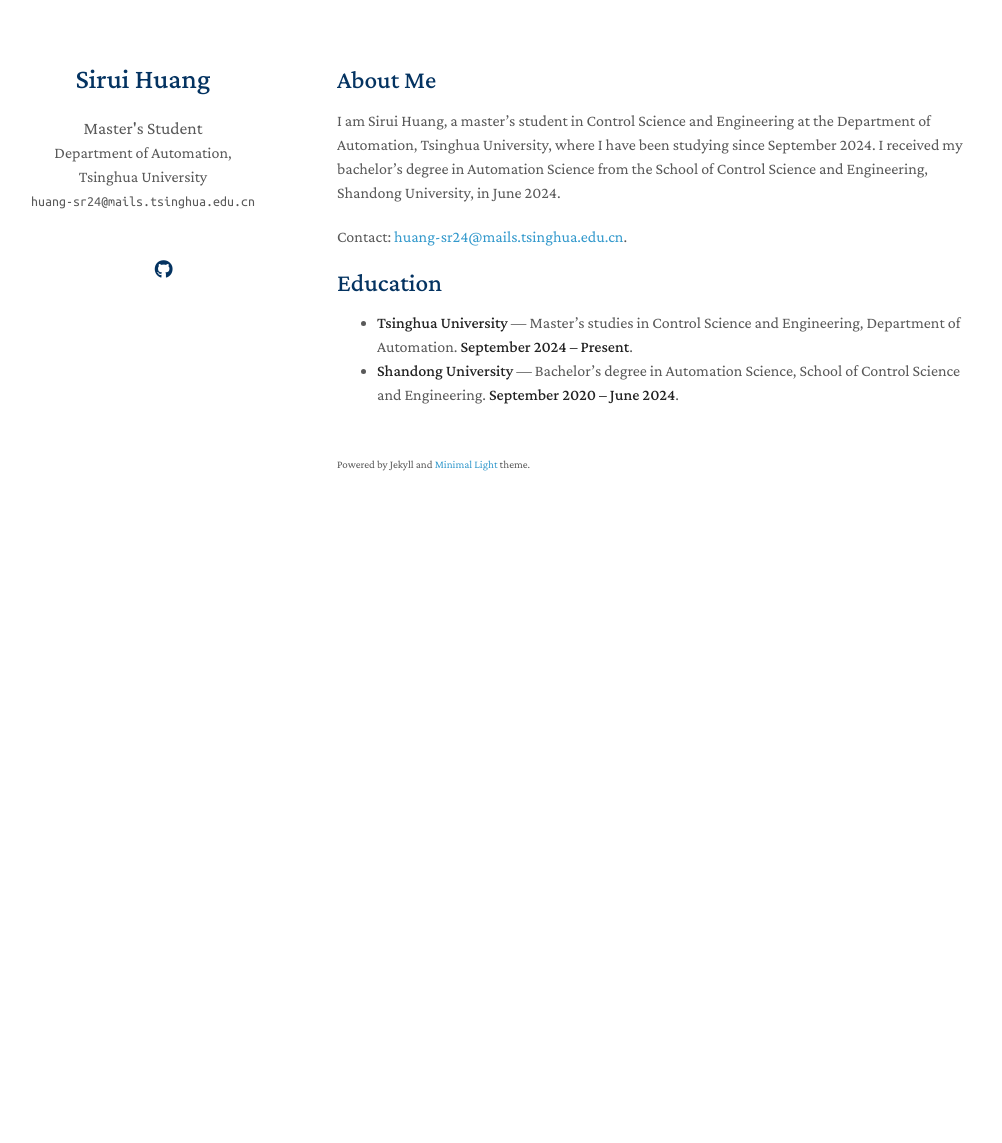
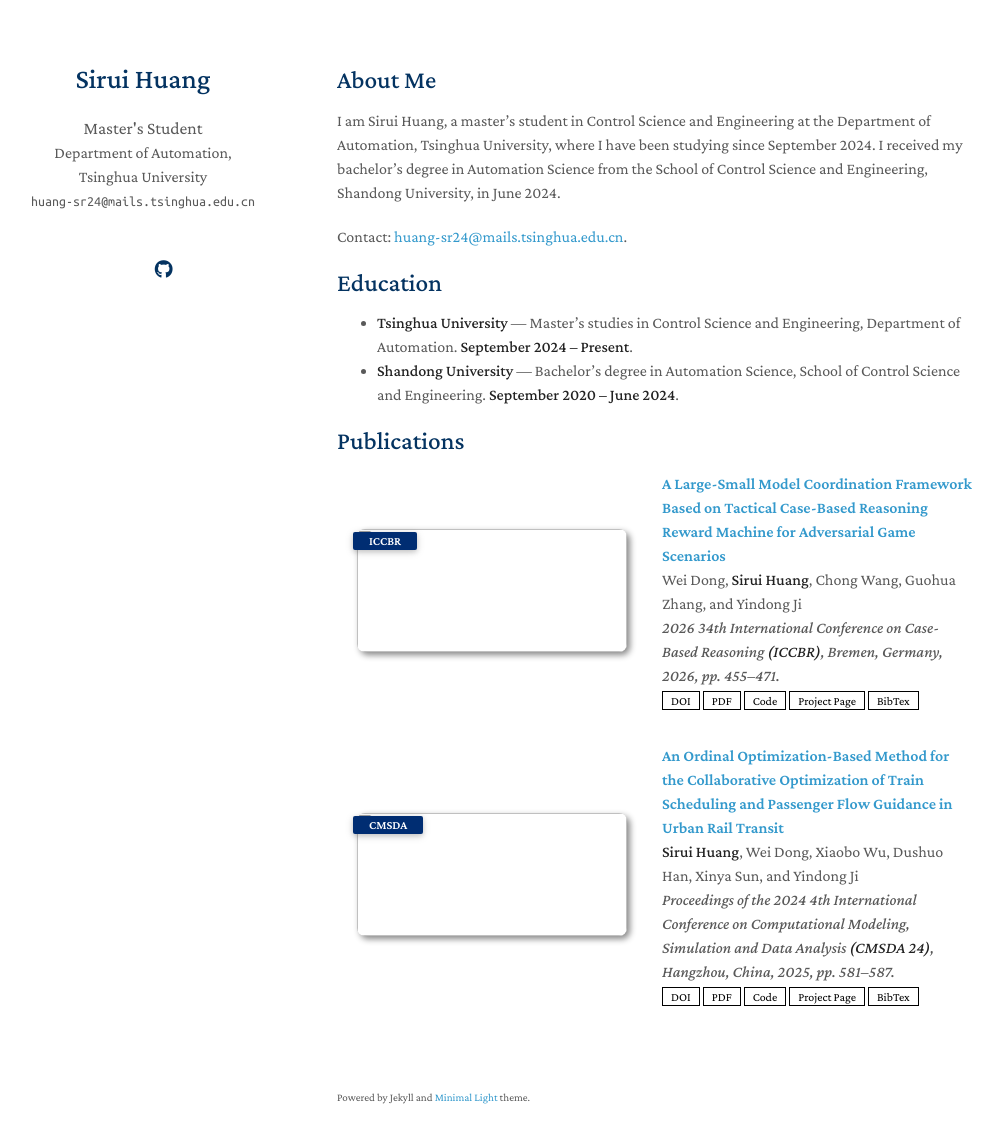
Before and after one commit to siruih7/siruih7.github.io, a Jekyll site: the page built from index.md, in a window 1280 px wide and 1178 px high. Shown: the top 1143 px of the window, without its empty margins (133-1135 px from the left). Built offline with Jekyll 4.4.1, drawn with Linux system fonts in a browser that asks for light colours; a style sheet for code colours, icons or effects is not loaded; our own code applies the rules of GitHub Pages for plain Markdown files.

Commit message:
Add Sirui Huang ICCBR and CMSDA publications

```diff
--- a/_data/publications.yml
+++ b/_data/publications.yml
@@ -1,2 +1,26 @@
-# Add Sirui Huang's verified publications here (title, authors, venue, year, and links).
-main: []
+# Bibliographic information supplied by Sirui Huang.
+# Empty fields can be filled in later; do not use a DOI landing page as a PDF URL.
+main:
+  - title: "A Large-Small Model Coordination Framework Based on Tactical Case-Based Reasoning Reward Machine for Adversarial Game Scenarios"
+    authors: "Wei Dong, <strong>Sirui Huang</strong>, Chong Wang, Guohua Zhang, and Yindong Ji"
+    conference_short: ICCBR
+    conference: '2026 34th International Conference on Case-Based Reasoning <strong>(ICCBR)</strong>, Bremen, Germany, 2026, pp. 455–471.'
+    doi: https://doi.org/10.1007/978-3-032-33865-5_28
+    image: ""
+    pdf: ""
+    code: ""
+    page: ""
+    bibtex: ""
+    notes: ""
+
+  - title: "An Ordinal Optimization-Based Method for the Collaborative Optimization of Train Scheduling and Passenger Flow Guidance in Urban Rail Transit"
+    authors: "<strong>Sirui Huang</strong>, Wei Dong, Xiaobo Wu, Dushuo Han, Xinya Sun, and Yindong Ji"
+    conference_short: CMSDA
+    conference: 'Proceedings of the 2024 4th International Conference on Computational Modeling, Simulation and Data Analysis <strong>(CMSDA 24)</strong>, Hangzhou, China, 2025, pp. 581–587.'
+    doi: https://doi.org/10.1145/3727993.3728088
+    image: ""
+    pdf: ""
+    code: ""
+    page: ""
+    bibtex: ""
+    notes: ""
--- a/_includes/publications.md
+++ b/_includes/publications.md
@@ -10,17 +10,20 @@
   <div class="col-sm-3 abbr" style="position: relative;padding-right: 15px;padding-left: 15px;">
     {% if link.image %}
     <img src="{{ link.image }}" class="teaser img-fluid z-depth-1" style="width=100;height=40%">
+    {% endif %}
     {% if link.conference_short %}
     <abbr class="badge">{{ link.conference_short }}</abbr>
     {% endif %}
-    {% endif %}
   </div>
   <div class="col-sm-9" style="position: relative;padding-right: 15px;padding-left: 20px;">
-      <div class="title"><a href="{{ link.pdf }}">{{ link.title }}</a></div>
+      <div class="title"><a href="{{ link.pdf | default: link.doi }}">{{ link.title }}</a></div>
       <div class="author">{{ link.authors }}</div>
       <div class="periodical"><em>{{ link.conference }}</em>
       </div>
     <div class="links">
+      {% if link.doi %}
+      <a href="{{ link.doi }}" class="btn btn-sm z-depth-0" role="button" target="_blank" rel="noopener" style="font-size:12px;">DOI</a>
+      {% endif %}
       {% if link.pdf %}
       <a href="{{ link.pdf }}" class="btn btn-sm z-depth-0" role="button" target="_blank" style="font-size:12px;">PDF</a>
       {% endif %}
```
